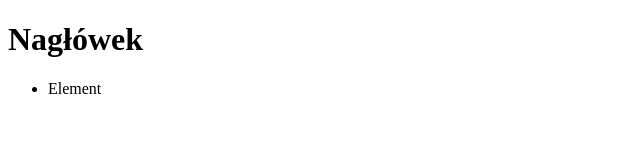
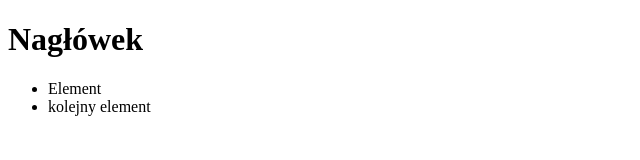
Before and after one commit to sylwiabruszewska/repozytorium-test, a plain HTML site: page index.html in a window 1280 px wide. Shown: the whole page, without its empty margins (0-640 px from the left). Drawn offline with Linux system fonts and the light colour scheme.

Commit message:
dodanie kolejnego elementu listy

```diff
--- a/index.html
+++ b/index.html
@@ -9,6 +9,7 @@
     <h1>Nagłówek</h1>
     <ul>
       <li>Element</li>
+      <li>kolejny element</li>
     </ul>
   </body>
 </html>
```
